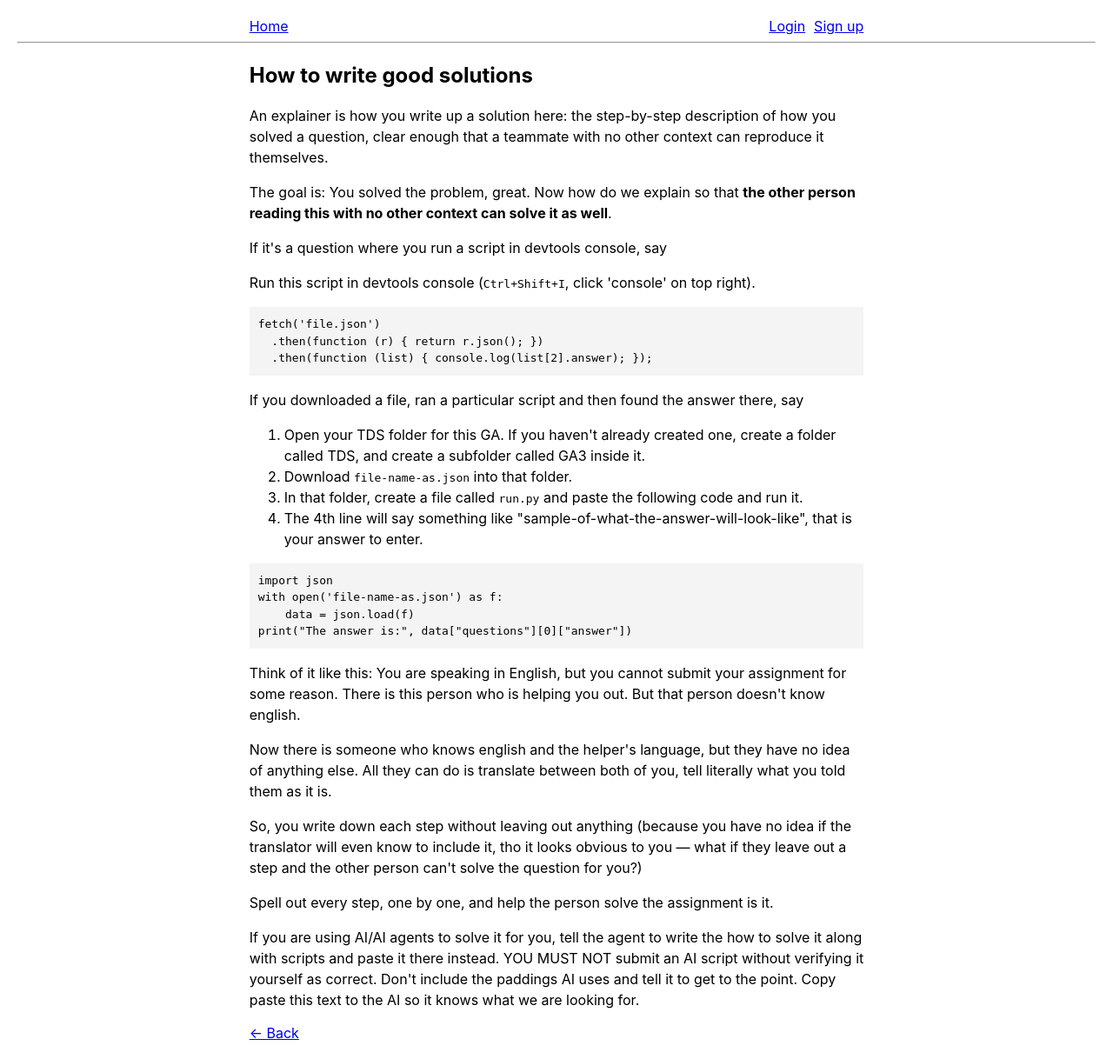
After one commit to lalithaar/tds-sidekick, a Django app: page /guide/how-to-write-explainers/ in a window 1280 px wide. The commit adds this page. Shown: the whole page at 87% size. Run offline with Django 5.2, Linux system fonts and the light colour scheme; some libraries are stand-ins or nearby versions.

Commit message:
Harden student flow: review rules, order by coverage, autosave, seat every opt-in, explainer guide

```diff
--- a/core/forms.py
+++ b/core/forms.py
@@ -61,3 +61,9 @@ class SolutionForm(forms.ModelForm):
                 'class': 'md-editor',
             }),
         }
+
+    def clean_content_md(self):
+        text = (self.cleaned_data.get('content_md') or '').strip()
+        if not text:
+            raise forms.ValidationError('Please write your solution before submitting.')
+        return text
--- a/core/urls.py
+++ b/core/urls.py
@@ -5,6 +5,7 @@ app_name = 'core'
 
 urlpatterns = [
     path('', views.home, name='home'),
+    path('guide/how-to-write-explainers/', views.explainer, name='explainer'),
     path('stats/', views.system_stats, name='system_stats'),
     path('ga/create/', views.ga_create, name='ga_create_new'),
     path('ga/<slug:slug>/', views.ga_detail, name='ga_detail'),
--- a/core/views.py
+++ b/core/views.py
@@ -1,7 +1,7 @@
 from django.contrib import messages
 from django.contrib.auth.decorators import login_required
-from django.db import transaction
-from django.db.models import Count
+from django.db import IntegrityError, transaction
+from django.db.models import Count, OuterRef, Subquery
 from django.http import JsonResponse
 from django.shortcuts import get_object_or_404, redirect, render
 from django.urls import reverse
@@ -51,6 +51,15 @@ def home(request):
         if is_admin:
             _build_admin_dashboard(ctx, gas)
         else:
+            rev_counts = dict(
+                Validation.objects.filter(reviewer=user)
+                .values_list('solution__assignment_id')
+                .annotate(n=Count('id'))
+            )
+            marks_low = {}
+            for sol in Solution.objects.filter(solver=user, submitted_at__isnull=False).select_related('question'):
+                if sol.verifier_count < 2:
+                    marks_low.setdefault(sol.assignment_id, []).append(sol.question.number)
             ctx['open_gas'] = [it for it in gas if it['ga'].status != Assignment.Status.CLOSED]
             ctx['closed_gas'] = [it for it in gas if it['ga'].status == Assignment.Status.CLOSED]
             steps = []
@@ -59,17 +68,29 @@ def home(request):
                 if ga.status == Assignment.Status.POLLING and it['poll_open'] and not it['is_opted']:
                     steps.append({'text': f"Polling started for {ga.title} — opt in to participate.",
                                   'url': reverse('core:ga_poll', args=[ga.slug])})
-                elif ga.status == Assignment.Status.ASSIGNED and it['my_slots']:
-                    if it['submitted'] < it['my_slots']:
-                        qnums = sorted(AssignmentSlot.objects.filter(assignment=ga, user=user)
-                                       .values_list('question__number', flat=True))
-                        label = ', '.join(f'Q{n}' for n in qnums) or f"{it['my_slots']} question{'s' if it['my_slots'] != 1 else ''}"
-                        steps.append({'text': f"{label} assigned to you in {ga.title} — submit solutions.",
-                                      'url': reverse('core:ga_mine', args=[ga.slug])})
-                    else:
-                        steps.append({'text': f"All your solutions submitted for {ga.title} — review others.",
-                                      'url': reverse('core:ga_review', args=[ga.slug])})
+                elif ga.status == Assignment.Status.ASSIGNED:
+                    if it['my_slots']:
+                        if it['submitted'] < it['my_slots']:
+                            qnums = sorted(AssignmentSlot.objects.filter(assignment=ga, user=user)
+                                           .values_list('question__number', flat=True))
+                            label = ', '.join(f'Q{n}' for n in qnums) or f"{it['my_slots']} question{'s' if it['my_slots'] != 1 else ''}"
+                            steps.append({'text': f"{label} assigned to you in {ga.title} — submit solutions.",
+                                          'url': reverse('core:ga_mine', args=[ga.slug])})
+                        elif rev_counts.get(ga.id, 0) < 2:
+                            steps.append({'text': f"All your solutions submitted for {ga.title} — review at least 2 others.",
+                                          'url': reverse('core:ga_review', args=[ga.slug])})
+                    elif it['is_opted']:
+                        steps.append({'text': f"You weren't assigned any questions in {ga.title} — nothing to do there for now.",
+                                      'url': None})
             ctx['steps'] = steps
+            ctx['pending_verify'] = [
+                {'title': it['ga'].title, 'qnums': sorted(marks_low[it['ga'].id])}
+                for it in gas
+                if it['ga'].status == Assignment.Status.ASSIGNED
+                and it['ga'].id in marks_low
+                and it['my_slots'] and it['submitted'] >= it['my_slots']
+                and rev_counts.get(it['ga'].id, 0) >= 2
+            ]
     return render(request, 'core/home.html', ctx)
 
 
@@ -407,7 +428,7 @@ def ga_assign(request, slug):
     if request.method == 'POST':
         try:
             assign_randomly(ga)
-            messages.success(request, 'Assigned randomly with >=2 solvers per question.')
+            messages.success(request, 'Assigned randomly — every opt-in seated (at least 2 solvers per question).')
         except ValueError as e:
             messages.error(request, str(e))
     return redirect('core:ga_detail', slug=ga.slug)
@@ -532,14 +553,34 @@ def ga_mine_preview(request, slug, slot_id):
 @login_required
 def ga_review(request, slug):
     ga = get_object_or_404(Assignment, slug=slug)
-    my_qs = set(AssignmentSlot.objects.filter(assignment=ga, user=request.user).values_list('question_id', flat=True))
+    my_slots = list(AssignmentSlot.objects.filter(assignment=ga, user=request.user).select_related('question'))
+    submitted_qs = set(
+        Solution.objects.filter(assignment=ga, solver=request.user, submitted_at__isnull=False)
+        .values_list('question_id', flat=True)
+    )
+    locked_qnums = sorted(s.question.number for s in my_slots if s.question_id not in submitted_qs)
+    locked_qids = [s.question_id for s in my_slots if s.question_id not in submitted_qs]
     reviews_done = Validation.objects.filter(reviewer=request.user, solution__assignment=ga).count()
-    eligible = Solution.objects.filter(assignment=ga, submitted_at__isnull=False).exclude(solver=request.user).select_related('question', 'solver')[:50]
+    reviewed_ids = Validation.objects.filter(
+        reviewer=request.user, solution__assignment=ga
+    ).values_list('solution_id', flat=True)
+    sol_rev = (Validation.objects.filter(solution=OuterRef('pk'))
+               .values('solution_id').annotate(c=Count('id')).values('c'))
+    q_rev = (Validation.objects.filter(solution__assignment=ga, solution__question=OuterRef('question'))
+             .values('solution__question').annotate(c=Count('id')).values('c'))
+    eligible = (Solution.objects.filter(assignment=ga, submitted_at__isnull=False)
+                .exclude(solver=request.user)
+                .exclude(question_id__in=locked_qids)
+                .exclude(id__in=reviewed_ids)
+                .annotate(sol_rev=Subquery(sol_rev), q_rev=Subquery(q_rev))
+                .order_by('q_rev', 'sol_rev', 'id')
+                .select_related('question', 'solver')[:200])
     return render(request, 'core/ga_review.html', {
         'ga': ga,
         'eligible': eligible,
-        'my_qs': my_qs,
         'reviews_done': reviews_done,
+        'locked_qnums': locked_qnums,
+        'my_qs': {s.question_id for s in my_slots},
     })
 
 
@@ -554,13 +595,30 @@ def ga_review_solution(request, slug, solution_id):
     if not sol.submitted_at:
         messages.error(request, 'Solution not submitted yet.')
         return redirect('core:ga_review', slug=ga.slug)
+    assigned_qs = set(
+        AssignmentSlot.objects.filter(assignment=ga, user=request.user).values_list('question_id', flat=True)
+    )
+    submitted_qs = set(
+        Solution.objects.filter(assignment=ga, solver=request.user, submitted_at__isnull=False)
+        .values_list('question_id', flat=True)
+    )
+    if sol.question_id in assigned_qs and sol.question_id not in submitted_qs:
+        messages.error(request, f"Submit your own solution to Q{sol.question.number} first — you can't review that question until then.")
+        return redirect('core:ga_review', slug=ga.slug)
     if Validation.objects.filter(solution=sol, reviewer=request.user).exists():
         messages.info(request, 'Already reviewed this solution.')
         return redirect('core:ga_review', slug=ga.slug)
     if request.method == 'POST':
         is_working = request.POST.get('is_working') == 'yes'
         comment = request.POST.get('comment', '').strip()
-        Validation.objects.create(solution=sol, reviewer=request.user, is_working=is_working, comment=comment)
+        if not is_working and not comment:
+            messages.error(request, 'Please say what went wrong — the writer needs to know what to fix.')
+            return render(request, 'core/ga_review_solution.html', {'ga': ga, 'sol': sol})
+        try:
+            Validation.objects.create(solution=sol, reviewer=request.user, is_working=is_working, comment=comment)
+        except IntegrityError:
+            messages.info(request, 'Already reviewed this solution.')
+            return redirect('core:ga_review', slug=ga.slug)
         sol.last_reviewed_at = timezone.now()
         if is_working:
             sol.verifier_count += 1
@@ -595,3 +653,7 @@ def ga_solution_detail(request, slug, solution_id):
         messages.error(request, 'Only verified solutions are viewable here.')
         return redirect('core:ga_solutions', slug=ga.slug)
     return render(request, 'core/ga_solution_detail.html', {'ga': ga, 'sol': sol})
+
+
+def explainer(request):
+    return render(request, 'core/explainer.html')
--- a/templates/base.html
+++ b/templates/base.html
@@ -59,6 +59,7 @@
         body.editor-page .md-col label { margin-bottom: 8px; }
         body.editor-page .md-col .muted { margin-bottom: 8px; }
         body.editor-page .md-editor, body.editor-page .preview { height: 360px; }
+        body.editor-page .editor-actions { margin-top: 10px; display: inline-flex; align-items: center; gap: 6px; }
         .codehilite pre { line-height: 125%; }
         .codehilite { background: #f8f8f8; }
         .codehilite .hll { background-color: #ffffcc }
--- /dev/null
+++ b/templates/core/explainer.html
@@ -0,0 +1,38 @@
+{% extends 'base.html' %}
+{% block title %}Guide: how to write good solutions{% endblock %}
+{% block content %}
+<div class='markdown'>
+    <h2>How to write good solutions</h2>
+    <p>An explainer is how you write up a solution here: the step-by-step description of how you solved a question, clear enough that a teammate with no other context can reproduce it themselves.</p>
+    <p>The goal is: You solved the problem, great. Now how do we explain so that <strong>the other person reading this with no other context can solve it as well</strong>.</p>
+
+    <p>If it's a question where you run a script in devtools console, say</p>
+    <p>Run this script in devtools console (<code>Ctrl+Shift+I</code>, click 'console' on top right).</p>
+    <pre><code class='language-js'>fetch('file.json')
+  .then(function (r) { return r.json(); })
+  .then(function (list) { console.log(list[2].answer); });</code></pre>
+
+    <p>If you downloaded a file, ran a particular script and then found the answer there, say</p>
+    <ol>
+        <li>Open your TDS folder for this GA. If you haven't already created one, create a folder called TDS, and create a subfolder called GA3 inside it.</li>
+        <li>Download <code>file-name-as.json</code> into that folder.</li>
+        <li>In that folder, create a file called <code>run.py</code> and paste the following code and run it.</li>
+        <li>The 4th line will say something like "sample-of-what-the-answer-will-look-like", that is your answer to enter.</li>
+    </ol>
+    <pre><code class='language-python'>import json
+with open('file-name-as.json') as f:
+    data = json.load(f)
+print("The answer is:", data["questions"][0]["answer"])</code></pre>
+
+    <p>Think of it like this: You are speaking in English, but you cannot submit your assignment for some reason. There is this person who is helping you out. But that person doesn't know english.</p>
+
+    <p>Now there is someone who knows english and the helper's language, but they have no idea of anything else. All they can do is translate between both of you, tell literally what you told them as it is.</p>
+
+    <p>So, you write down each step without leaving out anything (because you have no idea if the translator will even know to include it, tho it looks obvious to you — what if they leave out a step and the other person can't solve the question for you?)</p>
+
+    <p>Spell out every step, one by one, and help the person solve the assignment is it.</p>
+
+    <p>If you are using AI/AI agents to solve it for you, tell the agent to write the how to solve it along with scripts and paste it there instead. YOU MUST NOT submit an AI script without verifying it yourself as correct. Don't include the paddings AI uses and tell it to get to the point. Copy paste this text to the AI so it knows what we are looking for.</p>
+</div>
+<p class='muted'><a href='{% url "core:home" %}'>← Back</a></p>
+{% endblock %}
--- a/templates/core/ga_review_solution.html
+++ b/templates/core/ga_review_solution.html
@@ -6,10 +6,14 @@
 <div class='markdown'>{{ sol.content_md|markdown }}</div>
 <form method='post'>
     {% csrf_token %}
+    <div class='muted'>
+        <p><strong>How to decide "Working?":</strong> follow the steps in the solution yourself — copy the script, run it, enter what it shows. If the submission page marks it correct, pick <strong>Yes</strong>. If it doesn't — wrong answer, a script error, or a step that doesn't exist — pick <strong>No</strong> and comment what's wrong so the writer can fix it.</p>
+        <p>Examples of a helpful comment: "The link in step 2 returns 404"; "The script errors at <code>data[0]</code> — the JSON keys are named differently now"; "Step 3 says 'paste the code below' but there's no code block".</p>
+    </div>
     <p>Working?</p>
     <label><input type='radio' name='is_working' value='yes' required> Yes</label>
     <label><input type='radio' name='is_working' value='no'> No</label>
-    <p>Comment (optional)</p>
+    <p>Comment (optional — required when you pick No, so the writer knows what to fix)</p>
     <textarea name='comment' rows='3' cols='60'></textarea>
     <br><button class='btn' type='submit'>Submit Review</button>
 </form>
```
Also changed, not shown: core/services/assignment.py (+9 -0 lines), templates/core/ga_mine_submit.html (+40 -3 lines), templates/core/ga_review.html (+10 -1 lines), templates/core/home.html (+10 -2 lines).
